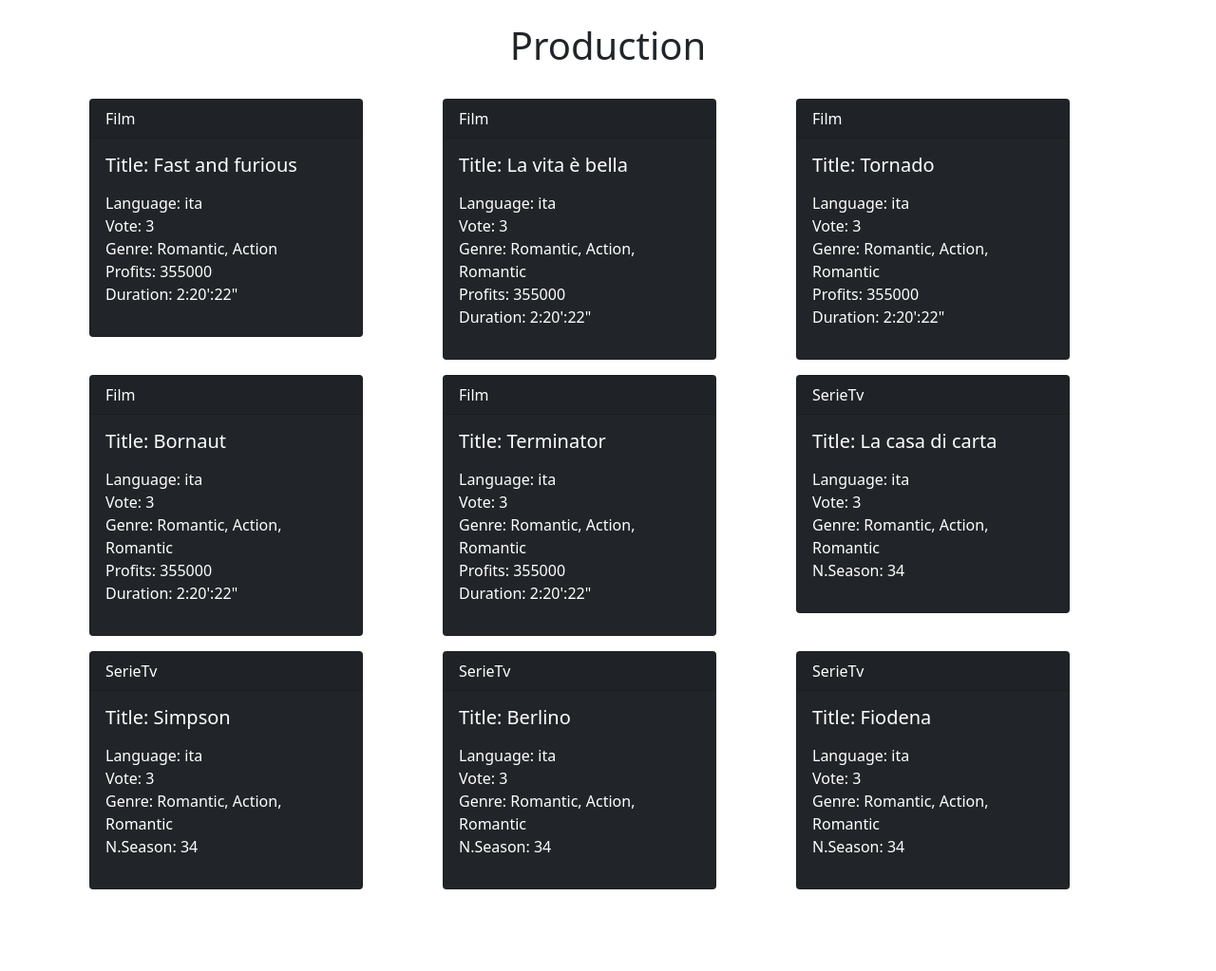
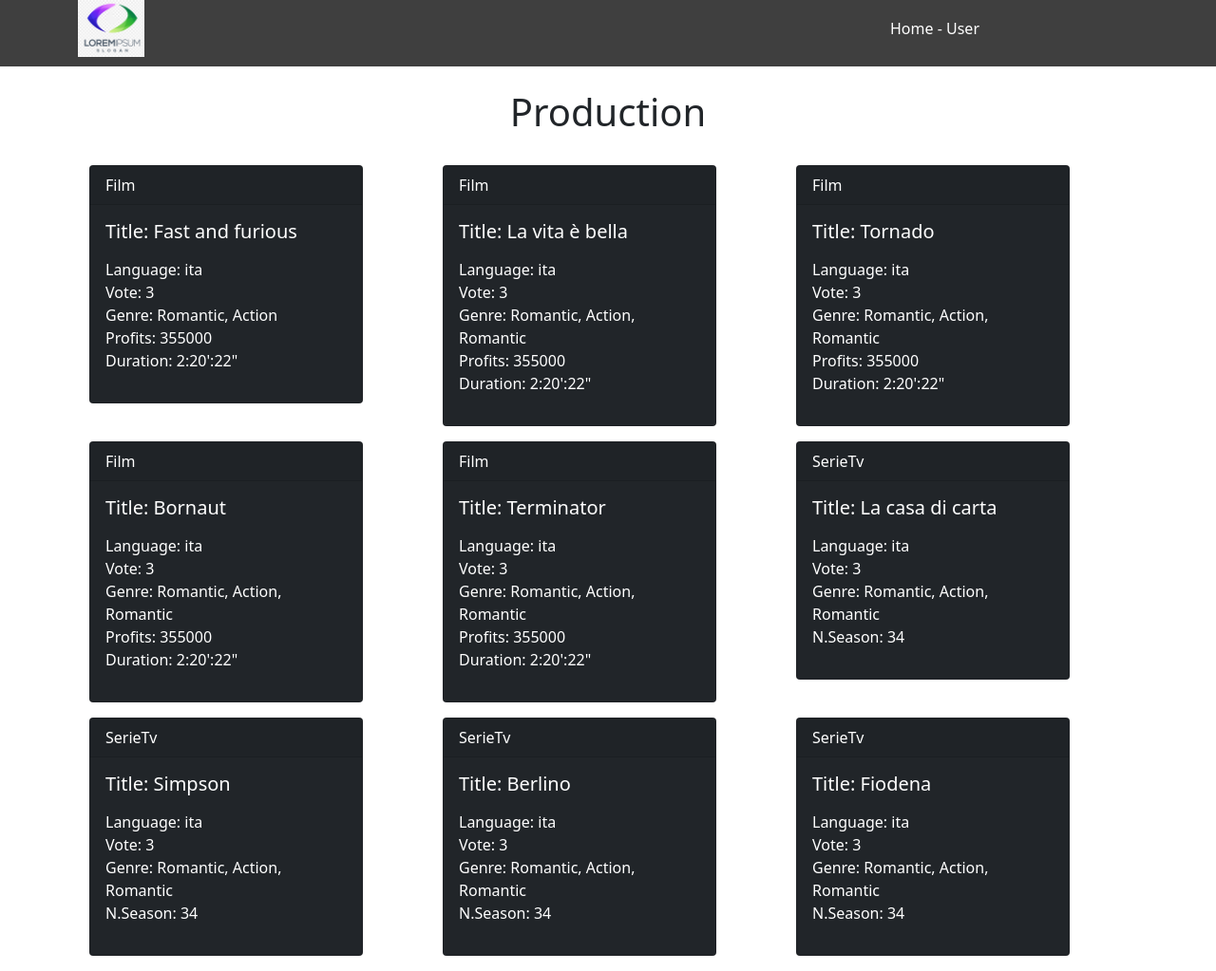
Before and after one commit to RoccoCerro/php-oop-1, a PHP site: page / in a window 1280 px wide. Shown: the whole page at 95% size. Before the commit the page ends 937 px from the top, so only its background shows below. Run offline with PHP 8.4, Linux system fonts and the light colour scheme.

Commit message:
Add: style header

```diff
--- a/index.php
+++ b/index.php
@@ -14,6 +14,7 @@ require_once __DIR__ . "/models/Movie.php";
   <meta charset="UTF-8">
   <meta name="viewport" content="width=device-width, initial-scale=1.0">
   <title>OOP</title>
+  <link rel="stylesheet" href="./style/style.css">
   <link href="https://cdn.jsdelivr.net/npm/bootstrap@5.0.2/dist/css/bootstrap.min.css" rel="stylesheet" integrity="sha384-EVSTQN3/azprG1Anm3QDgpJLIm9Nao0Yz1ztcQTwFspd3yD65VohhpuuCOmLASjC" crossorigin="anonymous">
 </head>
 <body>
@@ -22,8 +23,10 @@ require_once __DIR__ . "/models/Movie.php";
   <div id="app">
 
     <!-- Header -->
-    <header>
-
+    <header class="page-header">
+      <?php
+      require_once __DIR__."/partials/template/header.php"
+      ?>
     </header>
 
     <!-- Main -->
--- a/partials/template/header.php
+++ b/partials/template/header.php
@@ -0,0 +1,6 @@
+<div class="container">
+  <div class="row justify-content-between align-items-center">
+    <div class="col-3"><img src="img/loremIpsum3.png" alt=""></div>
+    <div class="col-3">Home - User</div>
+  </div>
+</div>
--- /dev/null
+++ b/style/style.css
@@ -0,0 +1,14 @@
+img{
+  width: 100%;
+}
+
+header.page-header{
+  background-color: rgba(0, 0, 0, 0.753);
+  height: 70px;
+  width: 100%;
+  color: white;
+
+  & img{
+    width: 70px;
+  }
+}
```
Also changed, not shown: img/loremIpsum.avif (added), img/loremIpsum2.jpg (added), img/loremIpsum3.png (added).
